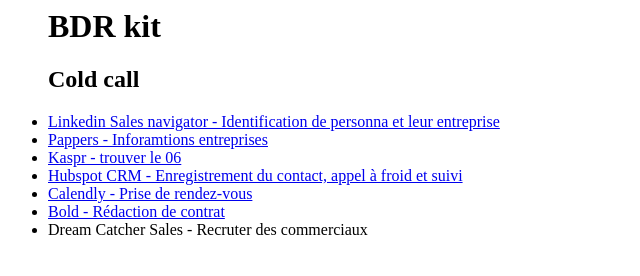
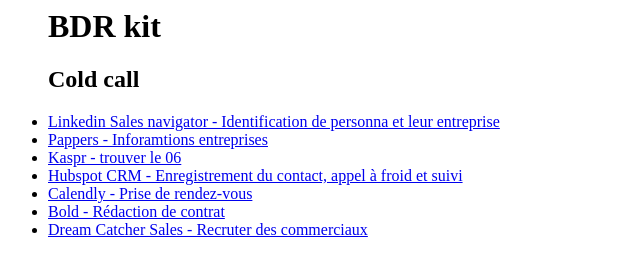
Before and after one commit to stephanefullstack/bdrkit, a plain HTML site: page index.html in a window 1280 px wide. Shown: the whole page, without its empty margins (0-640 px from the left). Drawn offline with Linux system fonts and the light colour scheme.

Commit message:
fix lien dcs

```diff
--- a/index.html
+++ b/index.html
@@ -25,7 +25,7 @@
     <li><a href="https://www.hubspot.com/">Hubspot CRM - Enregistrement du contact, appel à froid et suivi</a></li>
     <li><a href="https://calendly.com/fr">Calendly - Prise de rendez-vous</a></li>
     <li><a href="https://www.wearebold.co/">Bold - Rédaction de contrat</a></li>
-    <li><a href="https://www.dreamcatcher-sales.com/"></a>Dream Catcher Sales - Recruter des commerciaux</li>
+    <li><a href="https://www.dreamcatcher-sales.com/">Dream Catcher Sales - Recruter des commerciaux</a></li>
   </ul>
 </body>
 </html>
```
